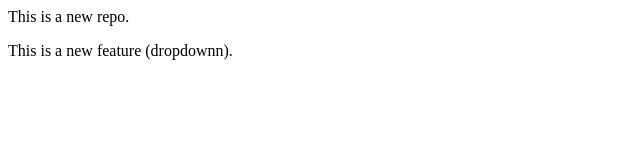
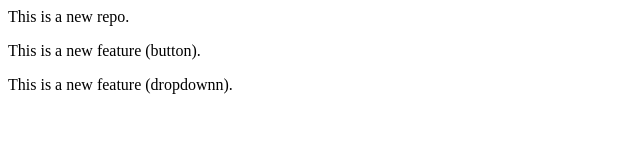
Before and after one commit to anuj-bobade/localrepo, a plain HTML site: page index.html in a window 1280 px wide. Shown: the whole page, without its empty margins (0-640 px from the left). Drawn offline with Linux system fonts and the light colour scheme.

Commit message:
Add both Features

```diff
--- a/index.html
+++ b/index.html
@@ -1,2 +1,3 @@
 <p>This is a new repo.</p>
+<p>This is a new feature (button).</p>
 <p>This is a new feature (dropdownn).</p>
```
